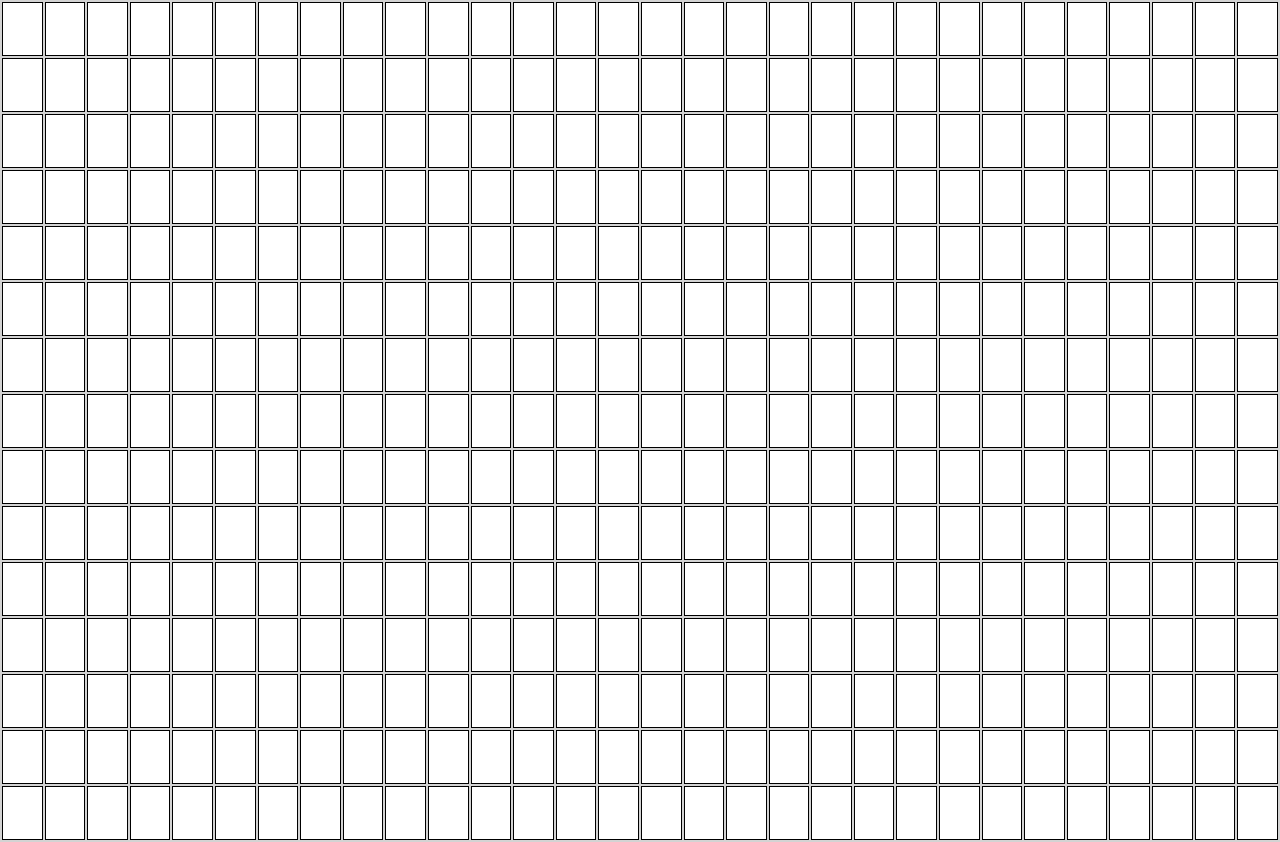
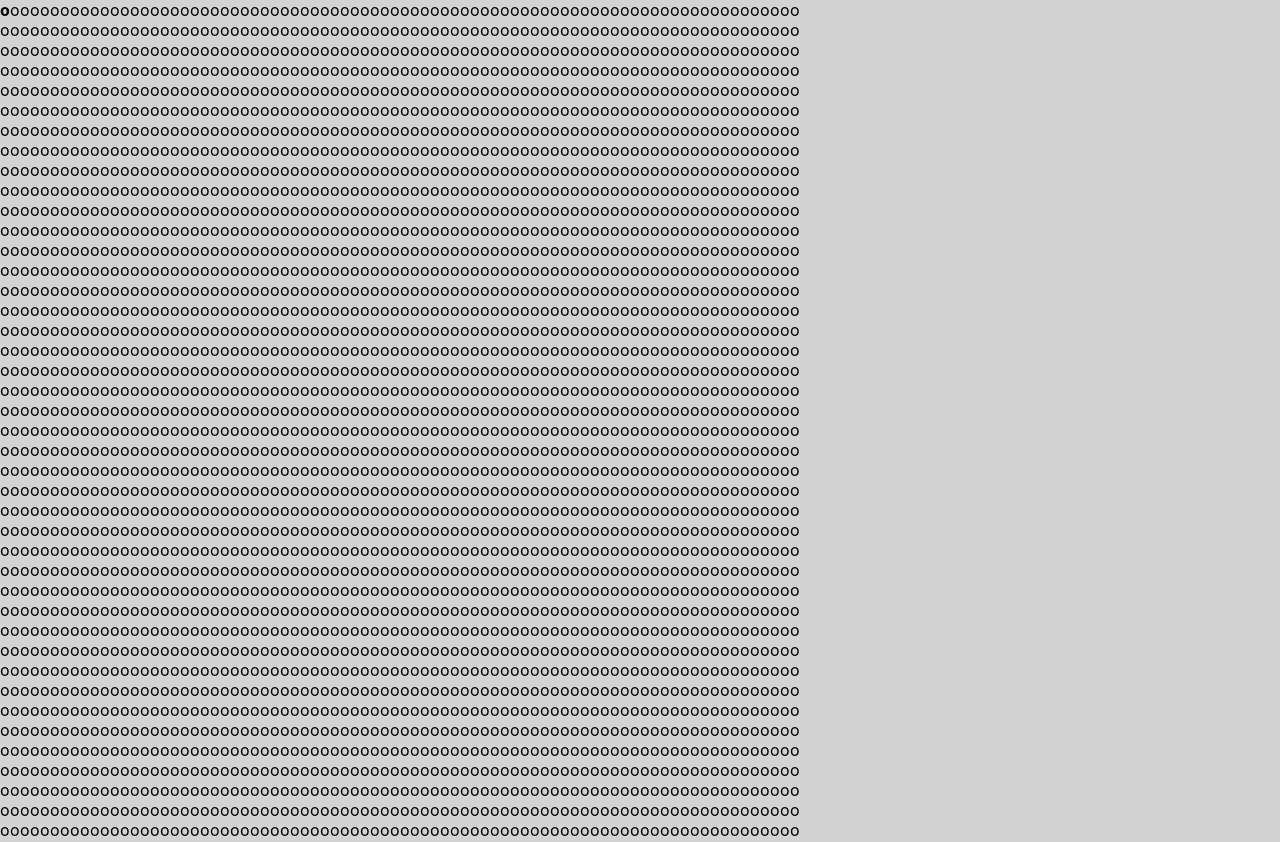
Before and after one commit to RomyJansen/AnalyseProjectFront-end, a React (Create React App) app: page / in a window 1280 px wide. Shown: the top 842 px of the page. Built offline with nearby package versions, Linux system fonts and the light colour scheme.

Commit message:
Now draws a grid, and can hover over parts of grid

```diff
--- a/src/App.js
+++ b/src/App.js
@@ -1,40 +1,51 @@
-import React, { useState } from "react";
+import React, {useEffect, useState} from "react";
 import "./styles.css";
 import "./data/REST";
 import {REST} from "./data/REST";
+import {Kaart} from "./kaart/kaart";
 
 export default function App() {
-    const [grid, setGrid] = useState(Array.from({ length: 15 }, () => Array.from({ length: 30 }, () => "empty")));
-
-    const handleCellClick = (row, col) => {
-        const newGrid = [...grid];
-        // toggle the cell between "empty" and "tree" roles
-        newGrid[row][col] = newGrid[row][col] === "empty" ? "tree" : "empty";
-        setGrid(newGrid);
-
-        console.log(REST(JSON.stringify({ row, col, role: newGrid[row][col] })));
-        // send a POST request to the backend to update the role of the cell
-
-    };
+    // const [grid, setGrid] = useState(Array.from({ length: 15 }, () => Array.from({ length: 30 }, () => "empty")));
+    //
+    // useEffect(() => {
+    //     console.log("lolz");
+    // }, [grid])
+    //
+    // const handleCellClick = (row, col) => {
+    //     const newGrid = [...grid];
+    //     // toggle the cell between "empty" and "tree" roles
+    //     newGrid[row][col] = newGrid[row][col] === "empty" ? "tree" : "empty";
+    //     setGrid(newGrid);
+    //
+    //     console.log(REST(JSON.stringify({ row, col, role: newGrid[row][col] })));
+    //     // send a POST request to the backend to update the role of the cell
+    //
+    // };
 
     return (
-        <div className="App">
-            <table>
-                <tbody>
-                {grid.map((row, rowIndex) => (
-                    <tr key={rowIndex}>
-                        {row.map((cell, colIndex) => (
-                            <td
-                                key={colIndex}
-                                onClick={() => handleCellClick(rowIndex, colIndex)}
-                                className={cell}
-                                style={{ backgroundColor: cell === "tree" ? "green" : "white" }}
-                            />
-                        ))}
-                    </tr>
-                ))}
-                </tbody>
-            </table>
+        <div>
+            <Kaart />
         </div>
+
+
+
+        // <div className="App">
+        //     <table>
+        //         <tbody>
+        //         {grid.map((row, rowIndex) => (
+        //             <tr key={rowIndex}>
+        //                 {row.map((cell, colIndex) => (
+        //                     <td
+        //                         key={colIndex}
+        //                         onClick={() => handleCellClick(rowIndex, colIndex)}
+        //                         className={cell}
+        //                         style={{ backgroundColor: cell === "tree" ? "green" : "white" }}
+        //                     />
+        //                 ))}
+        //             </tr>
+        //         ))}
+        //         </tbody>
+        //     </table>
+        // </div>
     );
 }
--- /dev/null
+++ b/src/kaart/kaart.js
@@ -0,0 +1,37 @@
+import {useEffect, useState} from "react";
+import {screen} from "@testing-library/react";
+import "../styles.css";
+
+export function Kaart(iterable){
+
+    const divider = 10;
+    const [mainGrid, setMainGrid] = useState(Array.from({length: (window.screen.availHeight-100)/divider}, () => Array.from({length: window.screen.availWidth/divider})));
+
+
+
+    function saySomething(){
+        console.log("Clicked!");
+    }
+
+
+    return (
+        <div>
+
+            <table>
+                <tbody>
+                {mainGrid.map((row, rowIndex) => (
+                    <tr key={rowIndex}>
+                        {row.map((cell, colIndex) => (
+                            <td
+                                key={colIndex}
+                                onClick={() => saySomething()}
+
+                            >o</td>
+                        ))}
+                    </tr>
+                ))}
+                </tbody>
+            </table>
+        </div>
+    )
+}
--- a/src/styles.css
+++ b/src/styles.css
@@ -3,10 +3,21 @@ body {
 }
 
 td {
-    width: 50px;
-    height: 50px;
-    border: 1px solid black;
+    width: 10px;
+    height: 10px;
+    /*border: 1px solid black;*/
     cursor: pointer;
+    margin: 0;
+    padding: 0;
+
+}
+
+td:hover {
+    font-weight: bold;
+}
+
+table {
+    border-collapse: collapse;
 }
 
 .empty {
```
